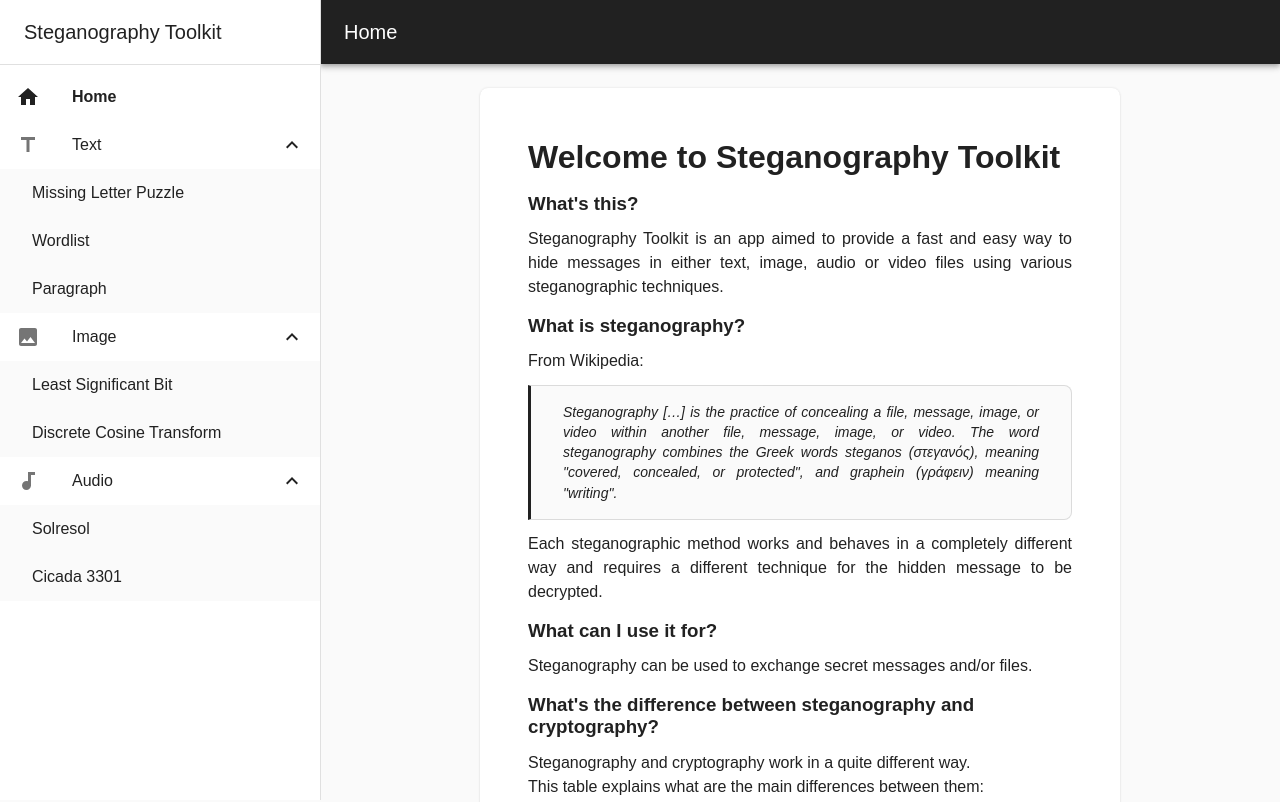
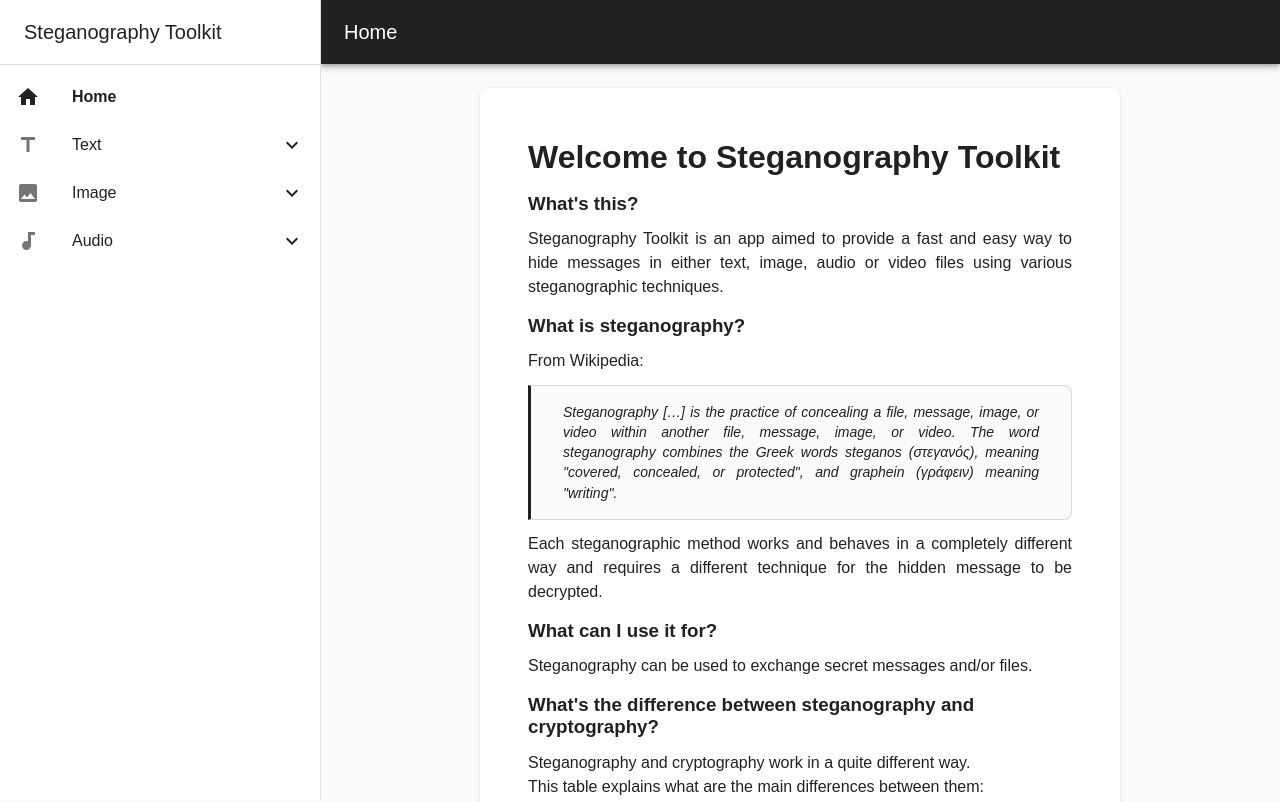
Before and after one commit to Dabolus/steganography-toolkit, a React (Create React App) app: page / in a window 1280 px wide. Shown: the top 802 px of the page. Built offline with nearby package versions, Linux system fonts and the light colour scheme.

Commit message:
feat: automatically expand a toggle only if its category is opened

```diff
--- a/src/components/SidebarMenu.tsx
+++ b/src/components/SidebarMenu.tsx
@@ -6,7 +6,7 @@ import React, {
   useCallback,
 } from 'react';
 
-import { NavLink } from 'react-router-dom';
+import { NavLink, useLocation } from 'react-router-dom';
 
 import {
   List,
@@ -103,7 +103,7 @@ const MENU_ITEMS: MenuItem[] = [
   },
 ];
 
-interface ClosedTogglesState {
+interface OpenedTogglesState {
   text?: boolean;
   image?: boolean;
   audio?: boolean;
@@ -113,23 +113,37 @@ interface SidebarMenuProps {
   onItemClick?(): void;
 }
 
+const isToggleablePage = (key: string): key is keyof OpenedTogglesState =>
+  key === 'text' || key === 'image' || key === 'audio';
+
 const SidebarMenu: FunctionComponent<SidebarMenuProps> = ({ onItemClick }) => {
   const classes = useStyles();
 
-  const [closedToggles, setClosedToggles] = useState<ClosedTogglesState>({});
+  const { pathname } = useLocation();
+
+  const [, pathnameKey] = pathname.split('/');
+  console.log(pathnameKey);
+
+  const [openedToggles, setOpenedToggles] = useState<OpenedTogglesState>(
+    isToggleablePage(pathnameKey)
+      ? {
+          [pathnameKey]: true,
+        }
+      : {},
+  );
 
   const handleListItemClick = useCallback(() => {
     onItemClick?.();
   }, [onItemClick]);
 
   const createToggleableListItemClickHandler = useCallback(
-    (key: keyof ClosedTogglesState) => () => {
-      setClosedToggles({
-        ...closedToggles,
-        [key]: !closedToggles[key],
+    (key: keyof OpenedTogglesState) => () => {
+      setOpenedToggles({
+        ...openedToggles,
+        [key]: !openedToggles[key],
       });
     },
-    [closedToggles],
+    [openedToggles],
   );
 
   return (
@@ -141,7 +155,7 @@ const SidebarMenu: FunctionComponent<SidebarMenuProps> = ({ onItemClick }) => {
             {...(subitems
               ? {
                   onClick: createToggleableListItemClickHandler(
-                    key as keyof ClosedTogglesState,
+                    key as keyof OpenedTogglesState,
                   ),
                 }
               : {
@@ -156,17 +170,17 @@ const SidebarMenu: FunctionComponent<SidebarMenuProps> = ({ onItemClick }) => {
             <ListItemText>{title}</ListItemText>
             {subitems && (
               <>
-                {closedToggles[key as keyof ClosedTogglesState] ? (
+                {openedToggles[key as keyof OpenedTogglesState] ? (
+                  <ExpandLessIcon />
+                ) : (
                   <ExpandMoreIcon />
-                ) : (
-                  <ExpandLessIcon />
                 )}
               </>
             )}
           </ListItem>
           {subitems && (
             <Collapse
-              in={!closedToggles[key as keyof ClosedTogglesState]}
+              in={openedToggles[key as keyof OpenedTogglesState]}
               timeout="auto"
               unmountOnExit
             >
```
